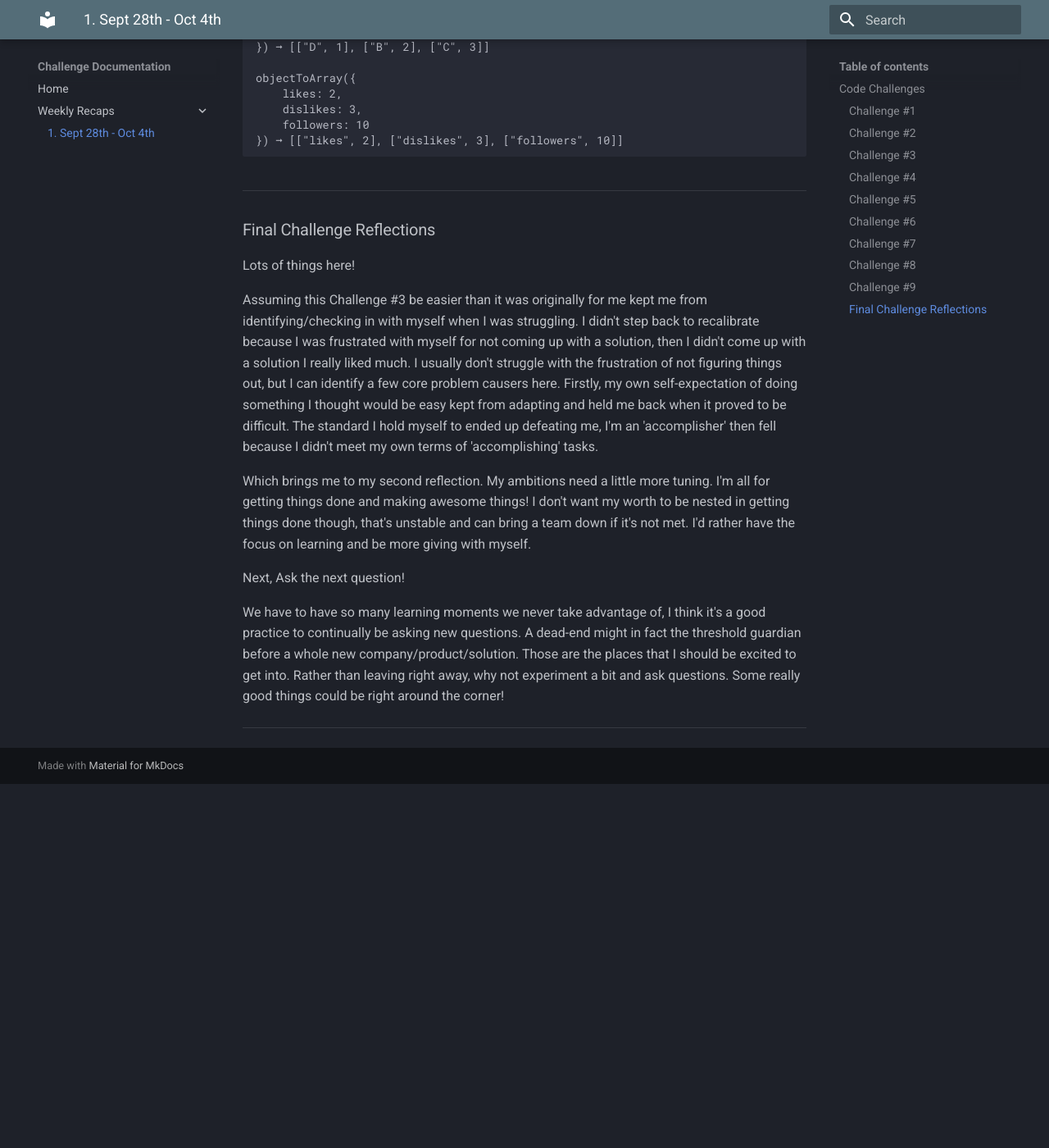
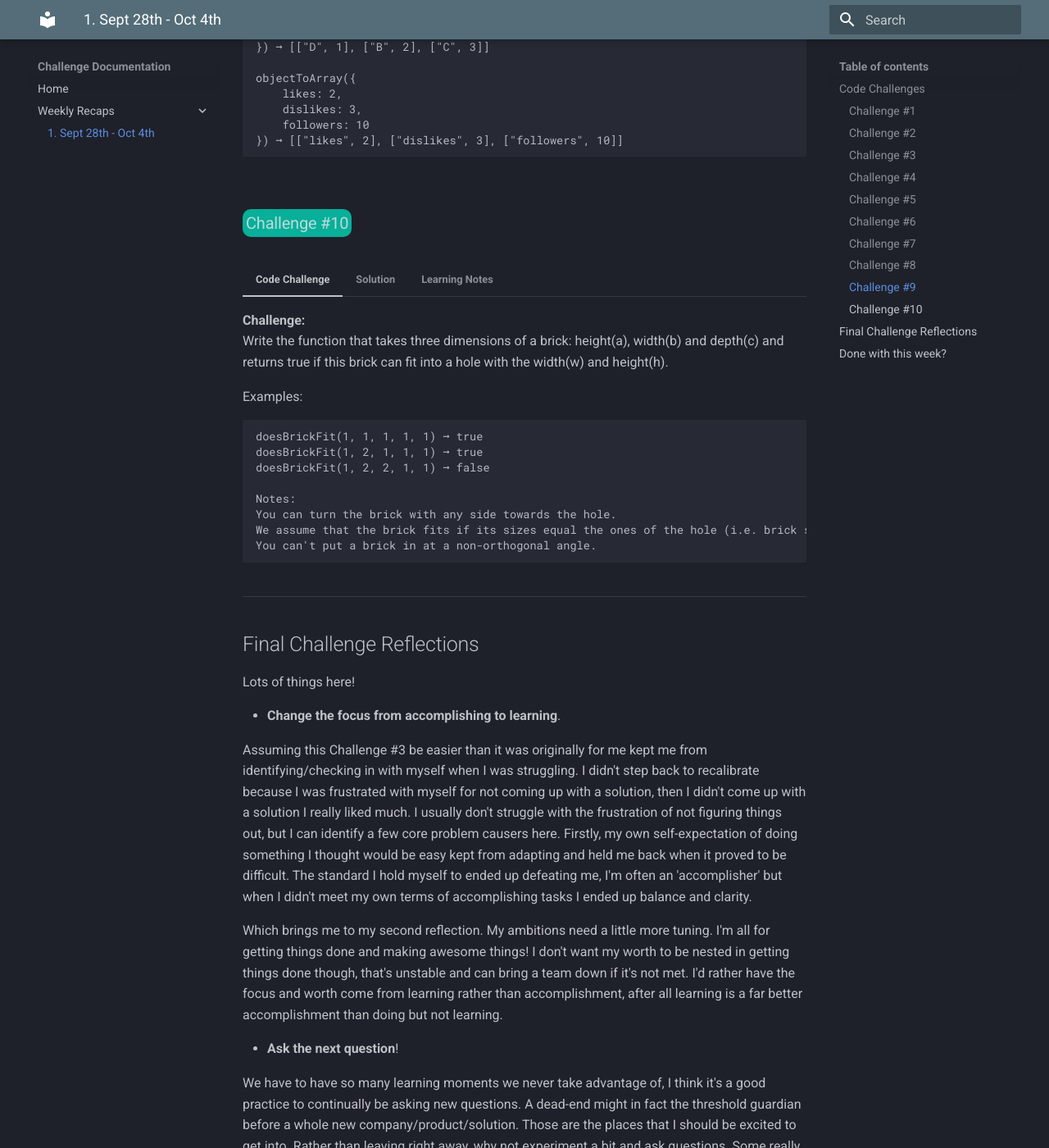
Before and after one commit to RobertEJohnson/Coding-Challenge-Tracker, an MkDocs documentation site: the page built from docs/weeklyRecaps/week1.md, in a window 1280 px wide and 1400 px high, scrolled down 4495 px. Shown: the whole window at 82% size. Built offline with MkDocs 1.6.1 and Material for MkDocs 9.7.7, drawn with Linux system fonts in a browser that asks for light colours; before the commit the page ends 5451 px from its top, so only the background shows below that; some of the changed text lies outside the part shown.

Commit message:
added challenge #10 and updated final reflections and refined heading outline

````diff
--- a/docs/weeklyRecaps/week1.md
+++ b/docs/weeklyRecaps/week1.md
@@ -541,19 +541,75 @@
 
     >I tried looking up the difference of using a ```for in``` loop versus ```.entries()``` and I got this from MDN: The only important difference is that a for...in loop enumerates properties in the prototype chain as well. I tried reading up on the prototype chain, but it was a little too dense for me here while I'm on vacation with my family haha, I'll have to come back to that later. :)
 
+### Challenge #10 {: .challenge .challenge--edabit}
+
+=== "Code Challenge"
+
+    **Challenge:**
+    Write the function that takes three dimensions of a brick: height(a), width(b) and depth(c) and returns true if this brick can fit into a hole with the width(w) and height(h).
+
+    Examples:
+
+        doesBrickFit(1, 1, 1, 1, 1) ➞ true
+        doesBrickFit(1, 2, 1, 1, 1) ➞ true
+        doesBrickFit(1, 2, 2, 1, 1) ➞ false
+
+        Notes:
+        You can turn the brick with any side towards the hole.
+        We assume that the brick fits if its sizes equal the ones of the hole (i.e. brick size should be less than or equal to the size of the hole, not strictly less).
+        You can't put a brick in at a non-orthogonal angle.
+
+=== "Solution"
+
+    **Solution:**
+    Here's my first solution:
+
+        // (a,b,c) -- dimensions of the brick
+        // (w,h) -- dimensions of the hole
+        function doesBrickFit(a,b,c, w,h) {
+            return a * b <= w * h || b * c <= w * h || a * c <= w * h ? true : false;
+        }
+
+    This solution was just working with the default parameters listed in the comments that they listed, but it would be clearer with more descriptive names like ```doesBrickFit(height, width, depth, holeWidth, holeHeight)```.
+
+    It works with the chain for the ``or`` chain for the ternary expression, but its pretty unclear what is going on at first. I came up with another solution which reads better but might be less efficient.
+
+        function doesBrickFit(height,width,depth, holeWidth,holeHeight) {
+            return Math.min(height * width, width * depth, height * depth) <= holeWidth * holeHeight ? true: false;
+        }
+
+    After submitting my solution (and forgetting to remove the comments for the old parameters haha) I looked over other people's solutions. A ton of different approaches for this problem. I think I prefer mine to most of them for this problem though, but I did learn about the existence of an array method called ```.some()``` which basically tests every value of an array against a callback function and returns true if *some* (in this case any) of the values pass the test, else it returns false. Pretty cool.
+
+=== "Learning Notes"
+
+    **Learning Notes:**
+
+    >Once I get back from vacation mid next week I think it'd be a good idea for me to invest some time into learning how to test functions for efficiency. This way I can do less inferring of whether or not something will be more or less efficient and be able to make a better judgement calls on whether or not the added readability is worth the trade off.
+
+    >The ```.some()``` method, which tests every value of the array against a callback function, returning true the moment one passes the test, else returning false.
 ---
 
-### Final Challenge Reflections
+## Final Challenge Reflections
 
 Lots of things here!
 
+- **Change the focus from accomplishing to learning**.
+
 Assuming this Challenge #3 be easier than it was originally for me kept me from identifying/checking in with myself when I was struggling.
-I didn't step back to recalibrate because I was frustrated with myself for not coming up with a solution, then I didn't come up with a solution I really liked much. I usually don't struggle with the frustration of not figuring things out, but I can identify a few core problem causers here. Firstly, my own self-expectation of doing something I thought would be easy kept from adapting and held me back when it proved to be difficult. The standard I hold myself to ended up defeating me, I'm an 'accomplisher' then fell because I didn't meet my own terms of 'accomplishing' tasks.
+I didn't step back to recalibrate because I was frustrated with myself for not coming up with a solution, then I didn't come up with a solution I really liked much. I usually don't struggle with the frustration of not figuring things out, but I can identify a few core problem causers here. Firstly, my own self-expectation of doing something I thought would be easy kept from adapting and held me back when it proved to be difficult. The standard I hold myself to ended up defeating me, I'm often an 'accomplisher' but when I didn't meet my own terms of accomplishing tasks I ended up balance and clarity.
 
-Which brings me to my second reflection. My ambitions need a little more tuning. I'm all for getting things done and making awesome things! I don't want my worth to be nested in getting things done though, that's unstable and can bring a team down if it's not met. I'd rather have the focus on learning and be more giving with myself.
+Which brings me to my second reflection. My ambitions need a little more tuning. I'm all for getting things done and making awesome things! I don't want my worth to be nested in getting things done though, that's unstable and can bring a team down if it's not met. I'd rather have the focus and worth come from learning rather than accomplishment, after all learning is a far better accomplishment than doing but not learning.
 
-Next, Ask the next question!
+- **Ask the next question**!
 
 We have to have so many learning moments we never take advantage of, I think it's a good practice to continually be asking new questions. A dead-end might in fact the threshold guardian before a whole new company/product/solution. Those are the places that I should be excited to get into. Rather than leaving right away, why not experiment a bit and ask questions. Some really good things could be right around the corner!
 
+- **Invest time into learning efficiency testing**.
+
+Once I get back from vacation this would be a great use of time, though likely it will wait until after a few interviews I have coming up.By learning efficiency testing I can do less inferring of whether or not something will be more or less efficient and be able to make a better judgement calls on whether or not added readability but possible change of efficiency is worth the trade off.
+
 ---- --- -- -- --
+
+## Done with this week?
+
+If the week has ended, why not check out the next week under the weekly recaps? :)
````
